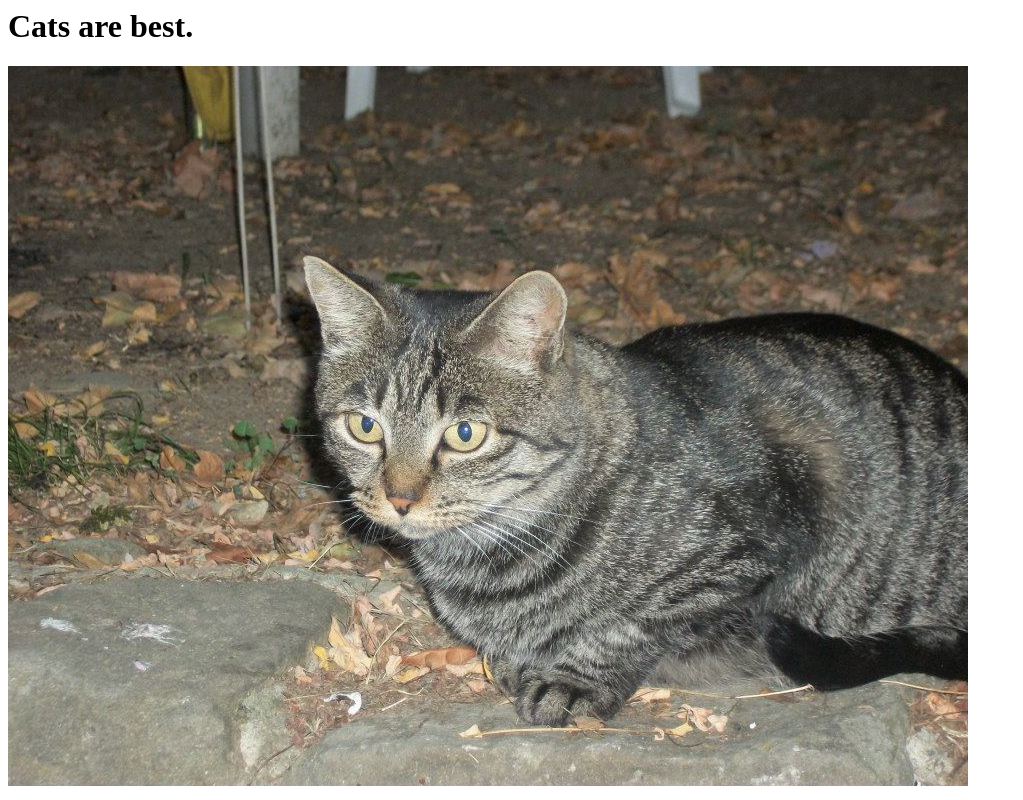
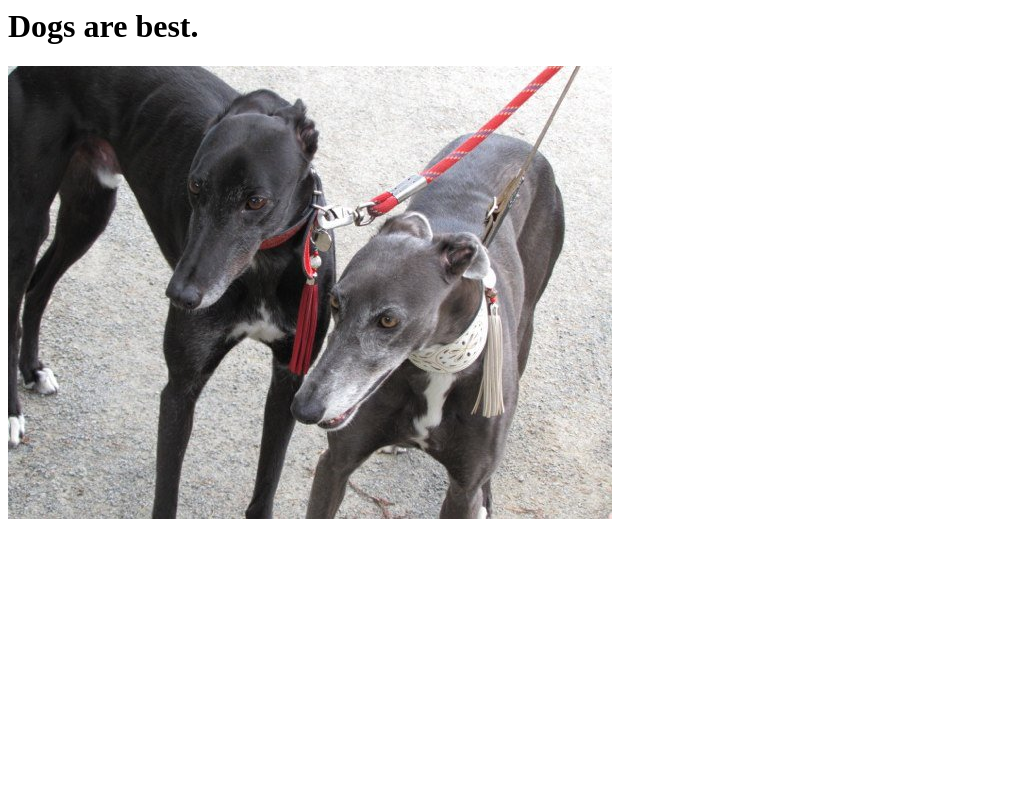
Before and after one commit to NillsF/continuous-delivery-demo, a plain HTML site: page index.html in a window 1280 px wide. Shown: the whole page, without its empty margins (0-1023 px from the left). Drawn offline with Linux system fonts and the light colour scheme.

Commit message:
Update index.html

```diff
--- a/index.html
+++ b/index.html
@@ -6,8 +6,8 @@
     </head>
     <body>
         <h1>
-            Cats are best.
+            Dogs are best.
             </h1>
-        <img src="cat.jpg" alt="Picture of cat">
+        <img src="dog.jpg" alt="Picture of dog">
     </body>
 </html>
```
